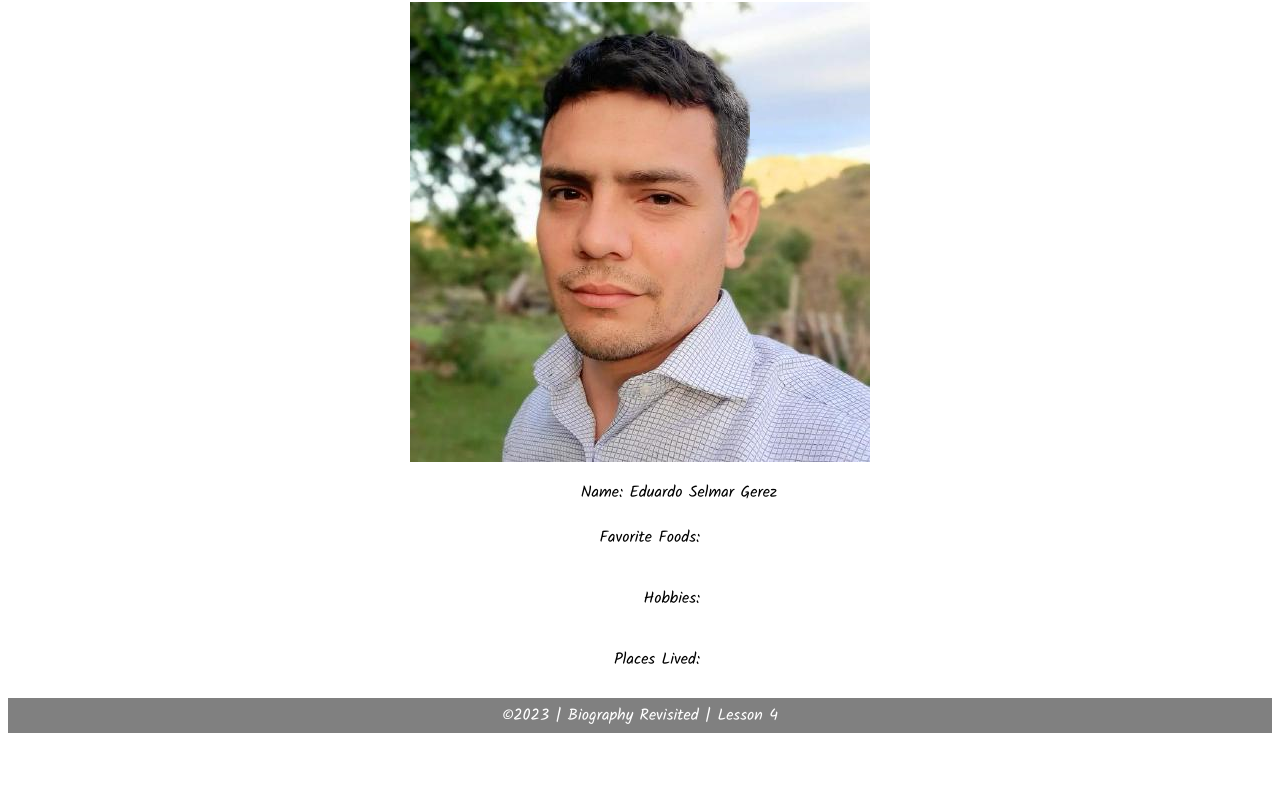
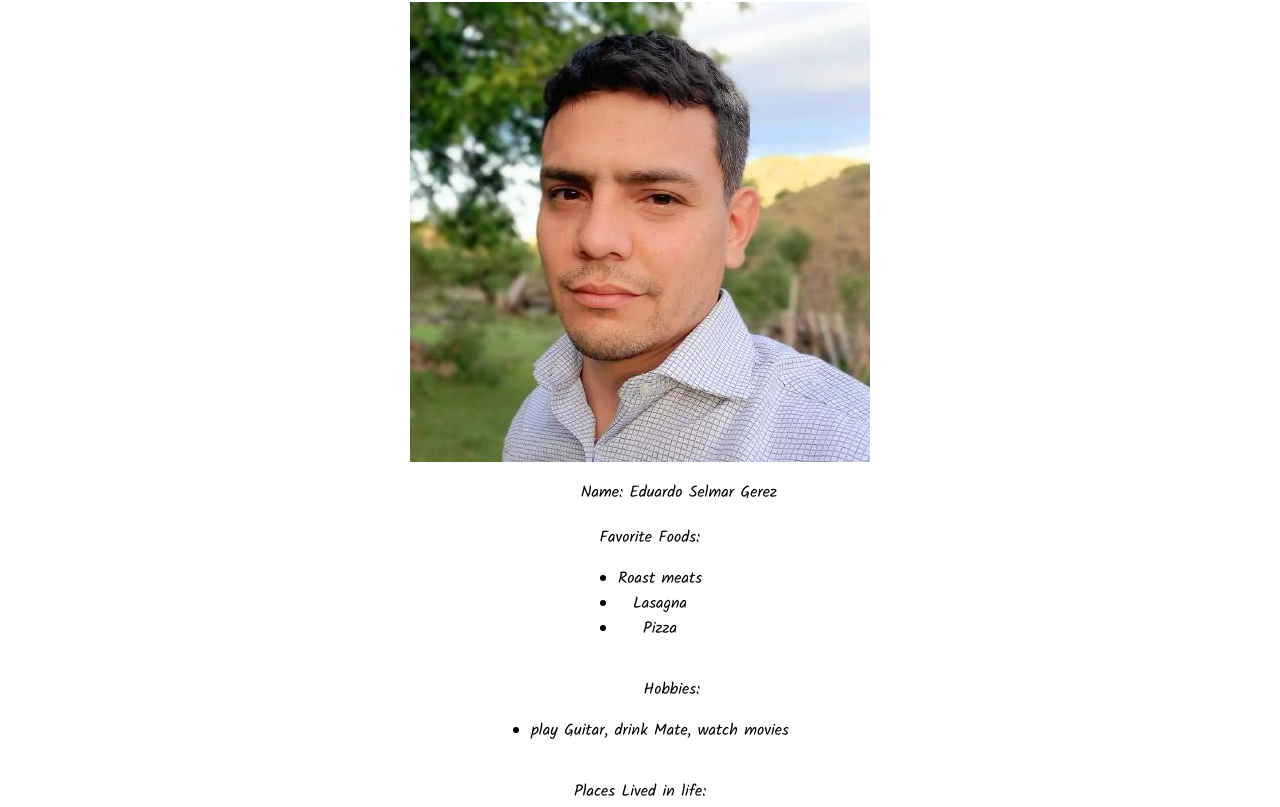
Before and after one commit to edugerez/cse121B--javascript-, a plain HTML site: page task4.html in a window 1280 px wide. Shown: the part 145-952 px from the top of the page. Before the commit the page ends 886 px from the top, so only its background shows below. Drawn offline with Linux system fonts and the light colour scheme.

Commit message:
trying with task4

```diff
--- a/task4.html
+++ b/task4.html
@@ -39,8 +39,9 @@
                 <ul id="hobbies"></ul>
             </div>
             <div>
-                <label>Places Lived:</label>
-                <dl id="places-lived"></dl>
+                <label>Places Lived in life:</label>
+                <dl id="places-lived">
+                </dl>
             </div>
         </section>
     </main>
--- a/task4/scripts/task4.js
+++ b/task4/scripts/task4.js
@@ -11,7 +11,7 @@ const myself = {
     photo:"images/gerez.png",
     photoName:"photo of me",
     favoriteFoods:[' Roast meats',  ' Lasagna', ' Pizza'],
-    hobbies:['play Guitar','drink Mate','watch movies'],
+    hobbies:['play Guitar',' drink Mate',' watch movies'],
     placesLived:[{place:"San Luis, Argetina",length:"3 years",reazon:"work"},{place:"Bs  As",length:"2 years",reazon:"mission"}],
 };
 const Name= document.querySelector('#name').textContent=myself.name
@@ -20,8 +20,55 @@ Photo.setAttribute('src',myself.photo);
 Photo.setAttribute('alt',myself.photoName);
 const Food = document.getElementById("favorite-foods");
 
-/*me esta costando*/
-Food.appendchilid(Li);
+const R=document.createElement("li")
+R.innerHTML=myself.favoriteFoods[0];
+const L=document.createElement("li");
+L.innerHTML=myself.favoriteFoods[1];
+const P=document.createElement("li");
+P.innerHTML=myself.favoriteFoods[2];
+
+Food.append(R, L, P);
+
+const hobieList= document.createElement("li");
+hobieList.append(myself.hobbies)
+const hobbies=document.getElementById("hobbies")
+
+hobbies.append(hobieList);
+
+
+const places= myself.placesLived.map(
+    (place) => `
+    <dt>${place.place}</dt>
+    <td>${place.length}</td>
+    `
+  );
+  const lived= document.querySelector("#places-lived");
+  lived.innerHTML=places
+
+// Step 8: For each object in the <em>placesLived</em> property:
+// - Create an HTML <dt> element and put its place property in the <dt> element
+// - Create an HTML <dd> element and put its length property in the <dd> element
+
+// Step 9: Append the HTML <dt> and <dd> elements created above to the HTML <dl> element with an ID of places-lived
+
+
+
+
+
+
+
+
+
+
+
+
+
+
+
+
+
+
+
 
 
 
@@ -55,9 +102,3 @@ Food.appendchilid(Li);
 // Step 6: Repeat Step 4 for each hobby in the hobbies property
 
 // Step 7: Repeat Step 5 using the HTML <ul> element with an ID of hobbies
-
-// Step 8: For each object in the <em>placesLived</em> property:
-// - Create an HTML <dt> element and put its place property in the <dt> element
-// - Create an HTML <dd> element and put its length property in the <dd> element
-
-// Step 9: Append the HTML <dt> and <dd> elements created above to the HTML <dl> element with an ID of places-lived
```
